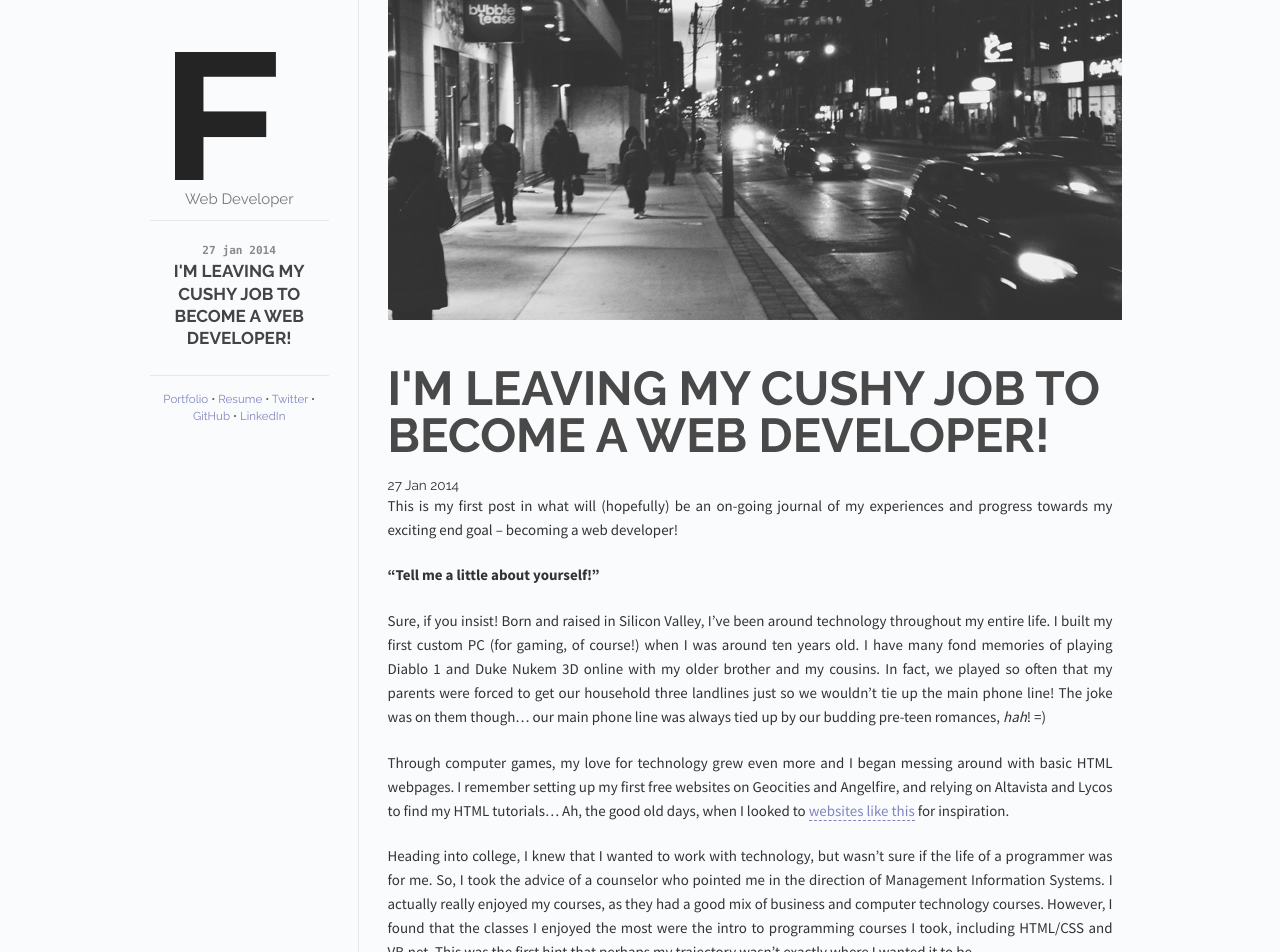
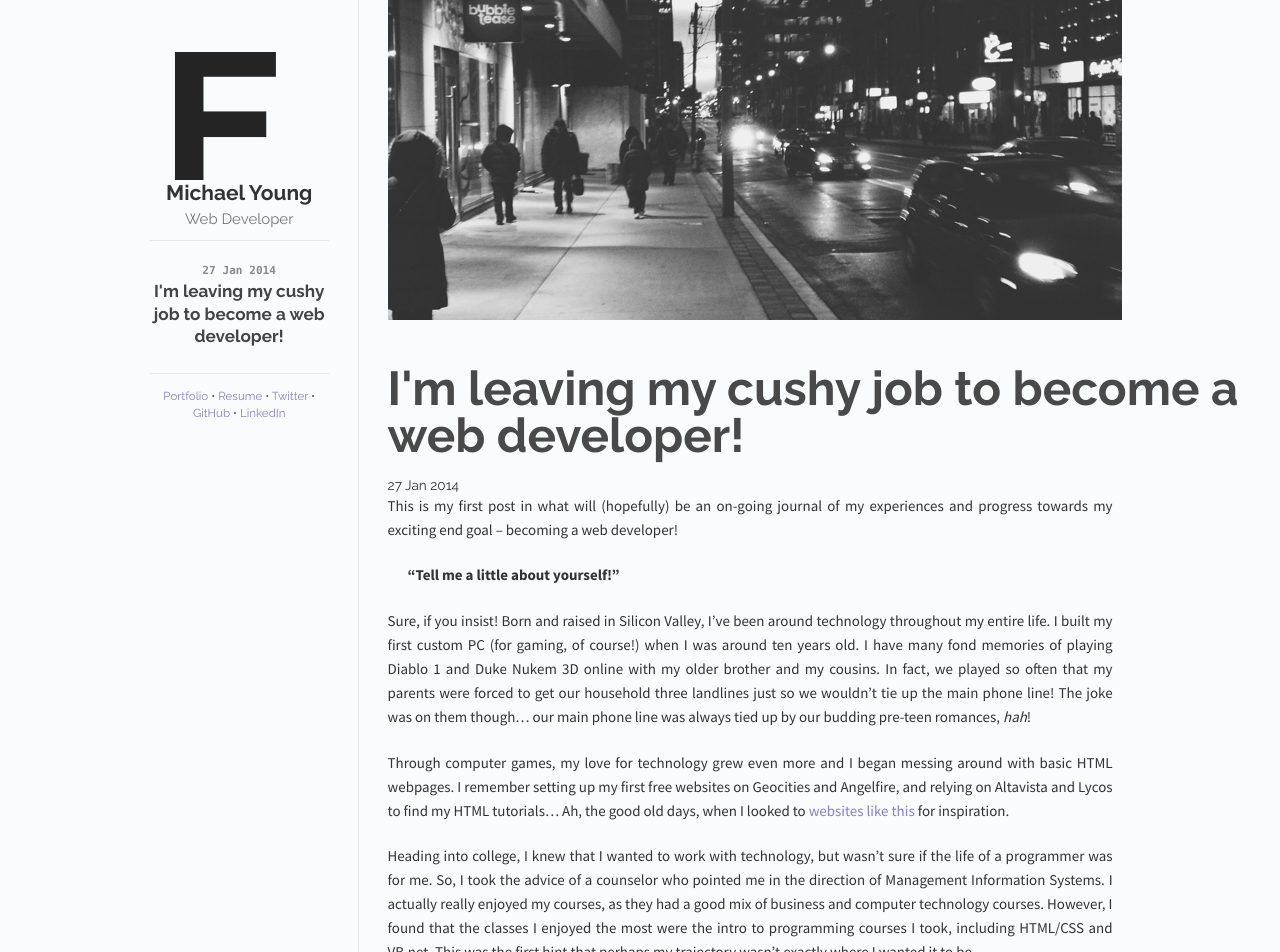
Before and after one commit to mjyoung/mjyoung.github.io, a Jekyll site: the page built from _posts/2014-01-27-im-leaving-my-cushy-job-to-become-a-web-developer.md, in a window 1280 px wide. Shown: the top 952 px of the page. Built offline with Jekyll 4.4.1, drawn with Linux system fonts in a browser that asks for light colours; Markdown is read by kramdown in place of the engine named in the settings; some of the changed text lies outside the part shown.

Commit message:
some layout changes, fixing bugs in 27_jan post

```diff
--- a/_layouts/default.html
+++ b/_layouts/default.html
@@ -24,6 +24,7 @@
       <div class="sidebar" id="sidebar">
         <div class="header">
           <h1 class="title"><a href="/"><img id="logo" src="/images/logo.png"></a></h1>
+          <span class="post-title">Michael Young</span>
           <span class="tagline">Web Developer</span>
         </div>
         <div class="posts">
--- a/_posts/2014-01-27-im-leaving-my-cushy-job-to-become-a-web-developer.md
+++ b/_posts/2014-01-27-im-leaving-my-cushy-job-to-become-a-web-developer.md
@@ -29,7 +29,7 @@ playing Diablo 1 and Duke Nukem 3D online with my older brother and my
 cousins. In fact, we played so often that my parents were forced to get our
 household three landlines just so we wouldn't tie up the main phone line! The
 joke was on them though... our main phone line was always tied up by our
-budding pre-teen romances, _hah_!  =)
+budding pre-teen romances, _hah_!
 
 Through computer games, my love for technology grew even more and I began
 messing around with basic HTML webpages. I remember setting up my first free
@@ -46,7 +46,7 @@ most were the intro to programming courses I took, including HTML/CSS and
 VB.net. This was the first hint that perhaps my trajectory wasn't exactly
 where I wanted it to be.
 
-> "**What is your current job?" **
+> **"What is your current job?"**
 
 During my last day of finals in college, I was fortunate enough to receive a
 job offer at a [SaaS](http://en.wikipedia.org/wiki/Software_as_a_service)
@@ -87,9 +87,7 @@ castle? Oh, and make it awesome (please!?!?)._"
 Meanwhile, the master LEGO builder gets to work, putting the pieces together
 one by one, seeing their hard work slowly come together, building something
 amazing from what was once nothing. Now, I don't know about you, but I would
-much rather be the master LEGO builder!_
-
-_
+much rather be the master LEGO builder!
 
 And that's why I felt like I had to make a change. The longer I stayed in my
 current position, the less I retained of the little coding knowledge I had
--- a/css/main.css
+++ b/css/main.css
@@ -37,6 +37,10 @@ a img {
 a:hover {
   color: #555;
   border: none;
+}
+
+blockquote {
+  margin-left: 20px;
 }
 
 .separator {
@@ -136,7 +140,7 @@ a:hover {
   color: #494949;
   margin-bottom: 0.35em;
   font-size: 3.5em;
-  text-transform: uppercase;
+  /*text-transform: uppercase;*/
   line-height: 1em;
 }
 
@@ -154,7 +158,7 @@ a:hover {
 
 .post a,
 #about a {
-  border-bottom: 1px dashed #8085C1;
+  /*border-bottom: 1px dashed #8085C1;*/
 }
 
 .post a:hover {
@@ -241,7 +245,7 @@ a:hover {
 .post-title {
   font-weight: 600;
   font-size: 1.4em;
-  text-transform: uppercase;
+  /*text-transform: uppercase;*/
 }
 
 .post-date {
@@ -250,7 +254,7 @@ a:hover {
   font-weight: 600;
   font-size: 0.65em;
   display: block;
-  text-transform: lowercase;
+  /*text-transform: lowercase;*/
 }
 
 #sidebar-button {
```
